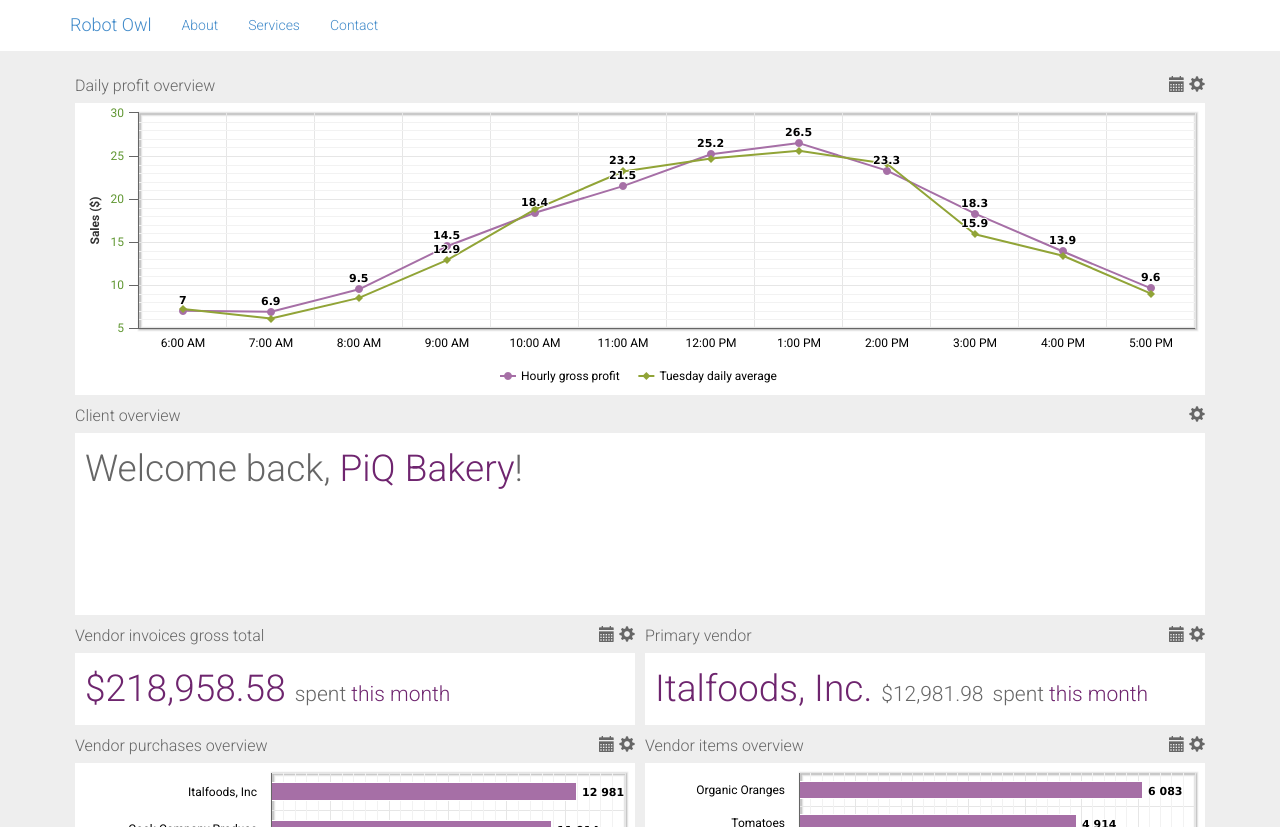
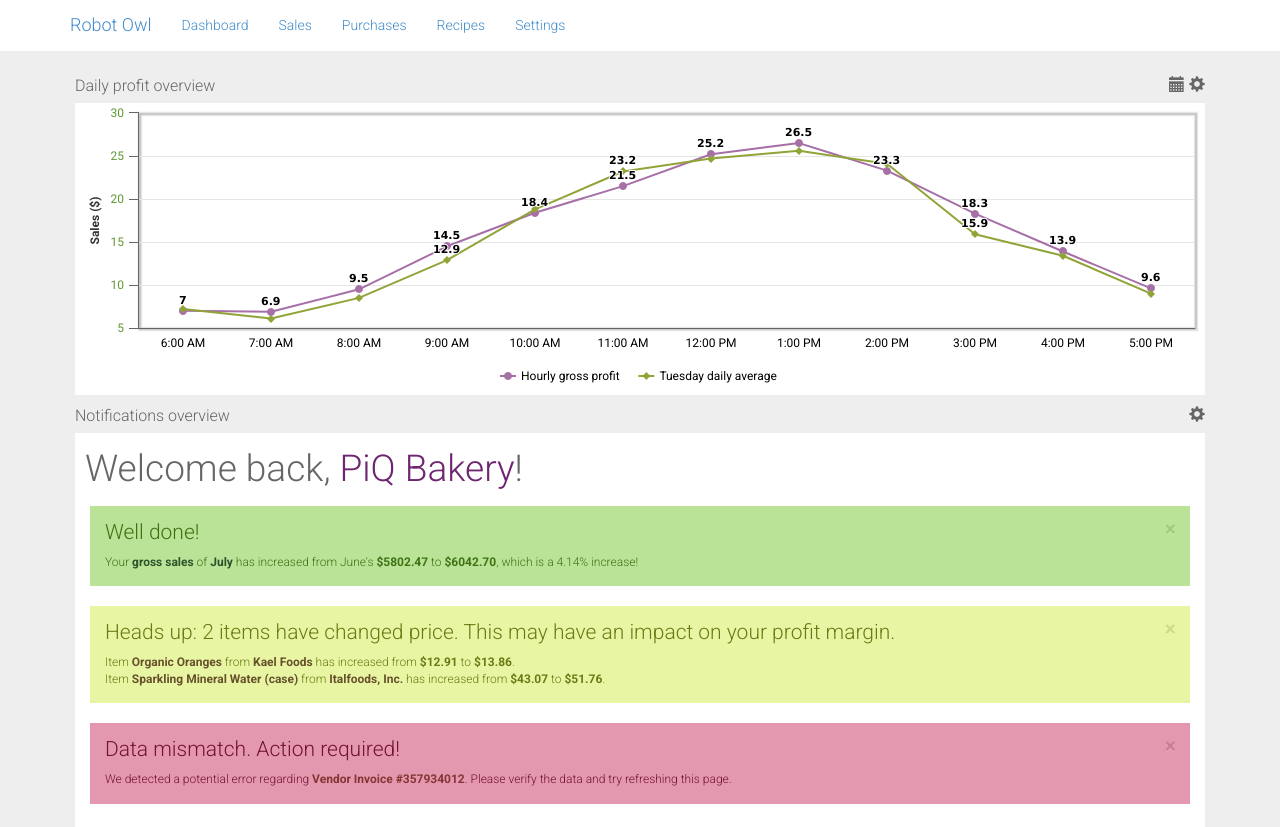
Before and after one commit to karuto/metrics, a plain HTML site: page index.html in a window 1280 px wide. Shown: the top 827 px of the page. Drawn offline with nearby package versions, Linux system fonts and the light colour scheme.

Commit message:
Added notifications

```diff
--- a/css/style.css
+++ b/css/style.css
@@ -60,7 +60,34 @@
 	padding-bottom: 5px;
 }
 
+/* Overwrite Bootstrap */
+.alert {
+	border-radius: 0px;
+	border: 0px;
+}
+.alert h4 {
+	font-weight: 300;
+	font-size: 21px;
+}
+.alert-success {
+	color: #3E7213;
+	background-color: #BAE397;
+}
+.alert-warning {
+	color: #6A7B15;
+	background-color: #E8F6A4;
+}
+.alert-danger {
+	color: #721330;
+	background-color: #e498af;
+}
+
+
+
 /* Component specific */
+#dailysaleschart {
+	width: 100%;
+}
 .ro-client,
 .ro-figure {
 	font-size: 37px;
--- a/index.html
+++ b/index.html
@@ -55,13 +55,19 @@
             <div class="collapse navbar-collapse" id="bs-example-navbar-collapse-1">
                 <ul class="nav navbar-nav">
                     <li>
-                        <a href="#">About</a>
+                        <a href="#">Dashboard</a>
                     </li>
                     <li>
-                        <a href="#">Services</a>
+                        <a href="#">Sales</a>
                     </li>
                     <li>
-                        <a href="#">Contact</a>
+                        <a href="#">Purchases</a>
+                    </li>
+                    <li>
+                        <a href="#">Recipes</a>
+                    </li>
+                    <li>
+                        <a href="#">Settings</a>
                     </li>
                 </ul>
             </div>
@@ -77,9 +83,9 @@
             <div class="col-lg-12 text-center">
 				<div class="gridster">
 				    <ul>
-				        <li data-row="1" data-col="1" data-sizex="12" data-sizey="2" class="ro-heroblock">
+				        <li data-row="1" data-col="1" data-sizex="12" data-sizey="4" class="ro-heroblock">
 							<header class="block-header clearfix">
-								<span class="block-title">Client overview</span>
+								<span class="block-title">Notifications overview</span>
 								<div class="block-ctrls">
 									<span class="glyphicon glyphicon-cog"></span>
 								</div>
@@ -90,6 +96,30 @@
 									Welcome back, <span class="accent">PiQ Bakery</span>!
 								</div>
 							</article>
+
+							<div class="col-lg-12">
+
+								<div class="alert alert-dismissable alert-success">
+									<button type="button" class="close" data-dismiss="alert">×</button>
+									<h4>Well done!</h4>
+									Your <a href="#" class="alert-link">gross sales</a> of <a href="#" class="alert-link">July</a> has increased from June's <strong>$5802.47</strong> to <strong>$6042.70</strong>, which is a 4.14% increase!
+								</div>
+
+								<div class="alert alert-dismissable alert-warning">
+									<button type="button" class="close" data-dismiss="alert">×</button>
+									<h4>Heads up: 2 items have changed price. This may have an impact on your profit margin.</h4>
+									Item <a href="#" class="alert-link">Organic Oranges</a> from <a href="#" class="alert-link">Kael Foods</a> has increased from <strong>$12.91</strong> to <strong>$13.86</strong>.<br>
+									Item <a href="#" class="alert-link">Sparkling Mineral Water (case)</a> from <a href="#" class="alert-link">Italfoods, Inc.</a> has increased from <strong>$43.07</strong> to <strong>$51.76</strong>.
+								</div>
+
+								<div class="alert alert-dismissable alert-danger">
+									<button type="button" class="close" data-dismiss="alert">×</button>
+									<h4>Data mismatch. Action required!</h4>
+									We detected a potential error regarding <a href="#" class="alert-link">Vendor Invoice #357934012</a>. Please verify the data and try refreshing this page.
+								</div>
+
+							</div><!-- .col-lg-12 -->
+
 				        </li>
 
 
@@ -210,9 +240,9 @@
 				        <li data-row="4" data-col="3" data-sizex="4" data-sizey="1">
 
 							<header class="block-header clearfix">
-									<span class="glyphicon glyphicon-calendar"></span>
 								<span class="block-title">Cost of goods sold</span>
 								<div class="block-ctrls">
+									<span class="glyphicon glyphicon-calendar"></span>
 									<span class="glyphicon glyphicon-cog"></span>
 								</div>
 							</header>
--- a/js/highcharts-ro-theme.js
+++ b/js/highcharts-ro-theme.js
@@ -24,7 +24,7 @@
 		}
 	},
 	xAxis: {
-		gridLineWidth: 1,
+		gridLineWidth: 0,
 		lineColor: '#666',
 		tickColor: '#666',
 		labels: {
@@ -44,7 +44,6 @@
 		}
 	},
 	yAxis: {
-		minorTickInterval: 'auto',
 		lineColor: '#666',
 		lineWidth: 1,
 		tickWidth: 1,
--- a/js/script.js
+++ b/js/script.js
@@ -42,9 +42,11 @@
 
 	$('#dailysaleschart').highcharts({
 	            chart: {
+					// backgroundColor: '#A66FA6',
 	                type: 'line',
         			// Explicitly tell the width and height of a chart
         			height: 300,
+					alignTicks: true,
 		            zoomType: 'x'
 	            },
 				credits: {
@@ -57,6 +59,13 @@
 					align: "left",
 	                text: ""
 	            },
+		        plotOptions: {
+		            series: {
+		                animation: {
+		                    duration: 2000
+		                }
+		            }
+		        },
 	            // subtitle: {
 	            //     text: 'Source: WorldClimate.com'
 	            // },
```
